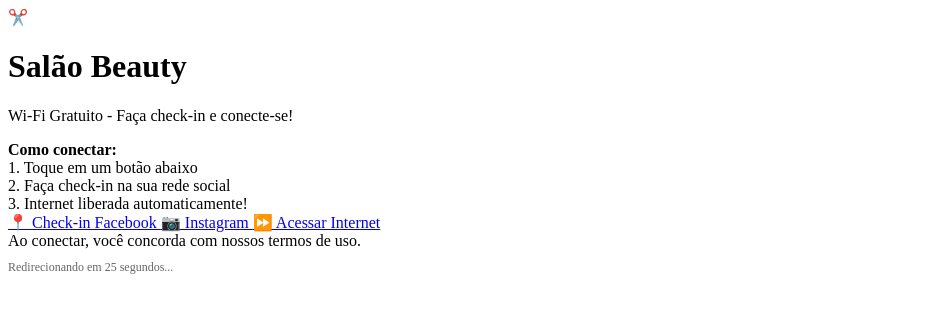
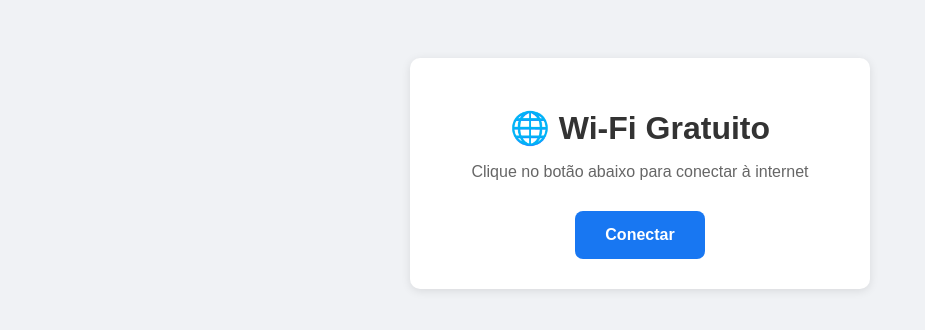
Before and after one commit to Rarth1997/WifiRequest, a plain HTML site: page index.html in a window 1280 px wide. Shown: the whole page, without its empty margins (0-925 px from the left). Drawn offline with Linux system fonts and the light colour scheme.

Commit message:
Update index.html

```diff
--- a/index.html
+++ b/index.html
@@ -1,67 +1,96 @@
 <!DOCTYPE html>
-<html lang="pt-BR">
+<html>
 <head>
-    <meta charset="UTF-8">
+    <title>Wi-Fi Gratuito</title>
+    <meta charset="utf-8">
     <meta name="viewport" content="width=device-width, initial-scale=1.0">
-    <title>Wi-Fi Gratuito - Salão Beauty</title>
     <style>
-
+        body {
+            font-family: Arial, sans-serif;
+            text-align: center;
+            padding: 50px 20px;
+            background: #f0f2f5;
+        }
+        .container {
+            background: white;
+            padding: 30px;
+            border-radius: 10px;
+            box-shadow: 0 2px 10px rgba(0,0,0,0.1);
+            max-width: 400px;
+            margin: 0 auto;
+        }
+        h1 {
+            color: #333;
+            margin-bottom: 10px;
+        }
+        p {
+            color: #666;
+            margin-bottom: 30px;
+        }
+        .btn {
+            display: inline-block;
+            background: #1877F2;
+            color: white;
+            padding: 15px 30px;
+            border: none;
+            border-radius: 8px;
+            text-decoration: none;
+            font-size: 16px;
+            font-weight: bold;
+            cursor: pointer;
+        }
+        .btn:hover {
+            background: #166FE5;
+        }
     </style>
 </head>
 <body>
     <div class="container">
-        <div class="logo">✂️</div>
-        <h1>Salão Beauty</h1>
-        <p class="subtitle">Wi-Fi Gratuito - Faça check-in e conecte-se!</p>
-
-        </div>
-
-        <div class="instructions">
-            <strong>Como conectar:</strong><br>
-            1. Toque em um botão abaixo<br>
-            2. Faça check-in na sua rede social<br>
-            3. Internet liberada automaticamente!
-        </div>
-
-        <a href="https://www.facebook.com/maranathasaude/checkin" class="btn btn-facebook">
-            📍 Check-in Facebook
-        </a>
-
-        <a href="https://www.instagram.com/maranathasaude/">
-            📷 Instagram
-        </a>
-
-        <a href="https://google.com" class="btn btn-skip">
-            ⏩ Acessar Internet
-        </a>
-
-        <div class="footer">
-            Ao conectar, você concorda com nossos termos de uso.
-        </div>
+        <h1>🌐 Wi-Fi Gratuito</h1>
+        <p>Clique no botão abaixo para conectar à internet</p>
+        <button class="btn" onclick="authorize()">Conectar</button>
     </div>
 
     <script>
-        // Redirecionamento automático após 30 segundos
-        setTimeout(function() {
-            window.location.href = 'https://google.com';
-        }, 30000);
+        // Função para obter parâmetros da URL
+        function getUrlParams() {
+            var params = {};
+            var queryString = window.location.search.substring(1);
+            var pairs = queryString.split('&');
+            for (var i = 0; i < pairs.length; i++) {
+                var pair = pairs[i].split('=');
+                params[decodeURIComponent(pair[0])] = decodeURIComponent(pair[1] || '');
+            }
+            return params;
+        }
 
-        // Contador regressivo
-        let timeLeft = 30;
-        const timerElement = document.createElement('div');
-        timerElement.style.marginTop = '10px';
-        timerElement.style.fontSize = '12px';
-        timerElement.style.color = '#666';
-        document.querySelector('.footer').appendChild(timerElement);
+        // Função para autorizar e redirecionar
+        function authorize() {
+            var params = getUrlParams();
+            var redirectUri = params.redirect_uri;
+            var desiredUrl = params.continue || 'http://www.google.com';
+            var ts = params.ts;
+            var userHash = params.user_hash;
 
-        const timer = setInterval(function() {
-            timeLeft--;
-            timerElement.textContent = `Redirecionando em ${timeLeft} segundos...`;
+            // Parâmetros opcionais - configuramos alguns valores padrão
+            var sessionTimeout = 28800; // 8 horas em segundos
+            var idleTimeout = 300; // 5 minutos
+            var downloadKbps = 2048; // 2 Mbps em kbps
+            var uploadKbps = 1024; // 1 Mbps em kbps
 
-            if (timeLeft <= 0) {
-                clearInterval(timer);
-            }
-        }, 1000);
+            // Construir a URL de redirecionamento para o roteador
+            var finalUrl = redirectUri +
+                '?continue=' + encodeURIComponent(desiredUrl) +
+                '&ts=' + ts +
+                '&user_hash=' + userHash +
+                '&session_timeout=' + sessionTimeout +
+                '&idle_timeout=' + idleTimeout +
+                '&download_kbps=' + downloadKbps +
+                '&upload_kbps=' + uploadKbps;
+
+            // Redirecionar
+            window.location.href = finalUrl;
+        }
     </script>
 </body>
 </html>
```
